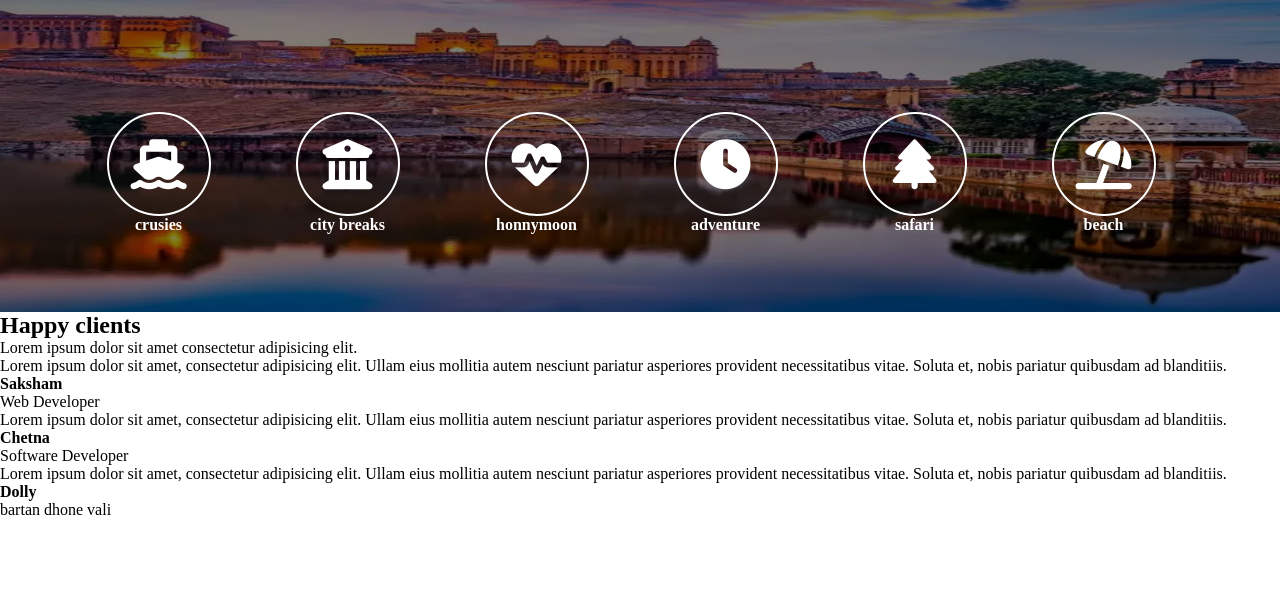
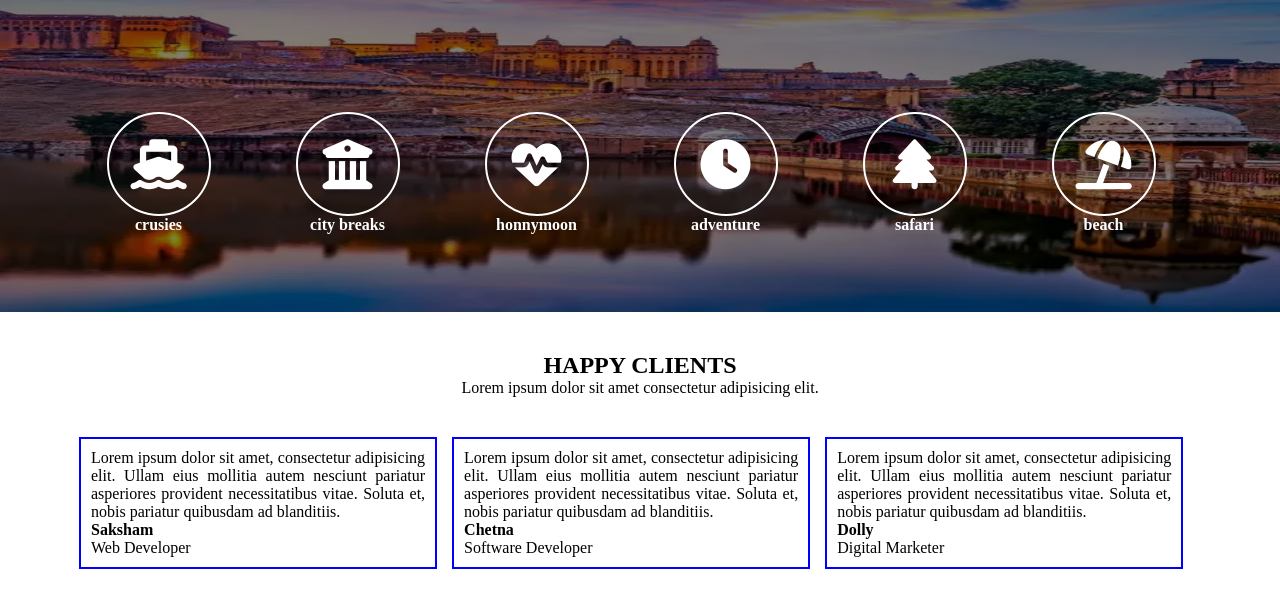
Before and after one commit to SakshamW/BASIC-html-css-project, a plain HTML site: page index.html in a window 1280 px wide. Shown: the part 1278-1886 px from the top of the page. Before the commit the page ends 1797 px from the top, so only its background shows below. Drawn offline with Linux system fonts and the light colour scheme.

Commit message:
Row-7 CSS is completed

```diff
--- a/css/style.css
+++ b/css/style.css
@@ -336,3 +336,43 @@
   .holi-item h4{}
 
  /*Row-6 CSS end*/
+
+ /*Row-6 CSS end*/
+    #row7{
+        height: 400px;
+        width: 100%;
+        background-color: #fff;
+
+    }
+    .happy-section{
+        width: 90%;
+        margin: 0 auto;
+    }
+    .happy-top{
+        text-align: center;
+        padding: 40px 0px;
+    }
+    .happy-top h1{
+        text-transform: uppercase;
+    }
+    .happy-item:hover{
+        border-top:5px solid #333;
+    }
+    .happy-top p{}
+    .class-bottom{
+        padding-bottom: 40px;
+
+    }
+    .happy-item{
+        width:29%;
+        float: left;
+        margin-left: 15px;
+        border: 2px solid blue;
+        padding: 10px;
+    }
+    .happy-item p{
+        text-align: justify;
+    }
+    .happy-item h4{}
+
+ /*Row-6 CSS end*/
--- a/index.html
+++ b/index.html
@@ -200,7 +200,7 @@
                 <div class="happy-item">
                     <p>Lorem ipsum dolor sit amet, consectetur adipisicing elit. Ullam eius mollitia autem nesciunt pariatur asperiores provident necessitatibus vitae. Soluta et, nobis pariatur quibusdam ad blanditiis.</p>
                     <h4>Dolly</h4>
-                    <p>bartan dhone vali</p>
+                    <p>Digital Marketer</p>
                 </div>
             </div>
         </div>
```
